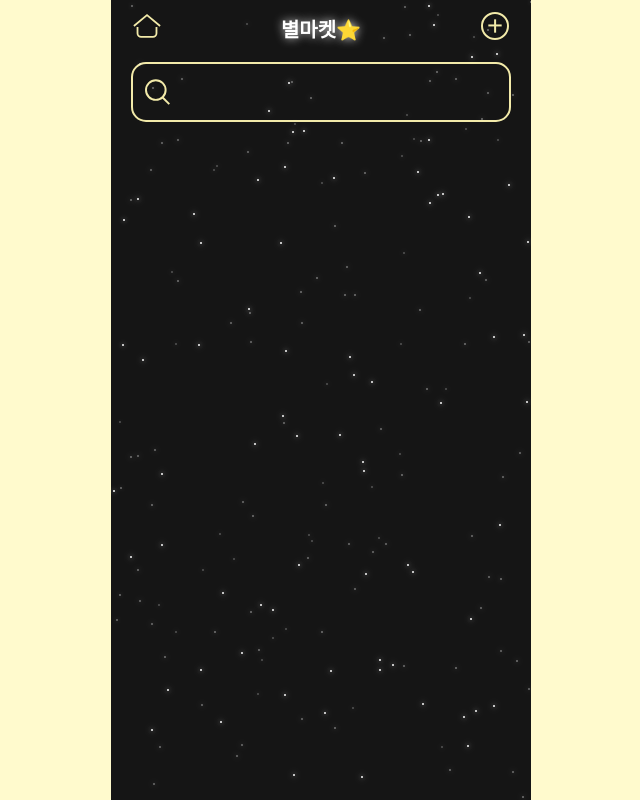
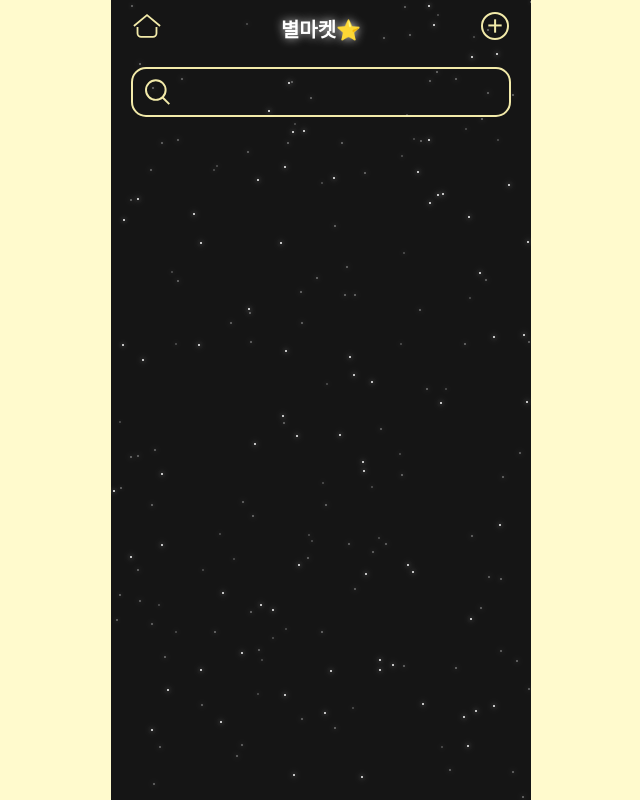
Before and after one commit to young924/sohwakseong, a React (Create React App) app in the folder frontend/: page /market in a window 1280 px wide. Shown: the whole page, without its empty margins (319-959 px from the left). Built offline with nearby package versions, Linux system fonts and the light colour scheme.

Commit message:
높이 수정

```diff
--- a/frontend/package.json
+++ b/frontend/package.json
@@ -10,7 +10,6 @@
     "axios": "^0.24.0",
     "dayjs": "^1.10.7",
     "emoji-picker-react": "^3.5.0",
-    "axios": "^0.24.0",
     "pannellum-react": "^1.2.4",
     "react": "^17.0.2",
     "react-calendar": "^3.5.0",
--- a/frontend/src/components/SearchBar/style.js
+++ b/frontend/src/components/SearchBar/style.js
@@ -1,7 +1,7 @@
 import styled from 'styled-components';
 
 export const InnerContainer = styled.div`
-  height: 6rem;
+  height: 5rem;
   width: 38rem;
   border: 0.2rem solid #F2EAA9;
   border-radius: 1.5rem;
```
